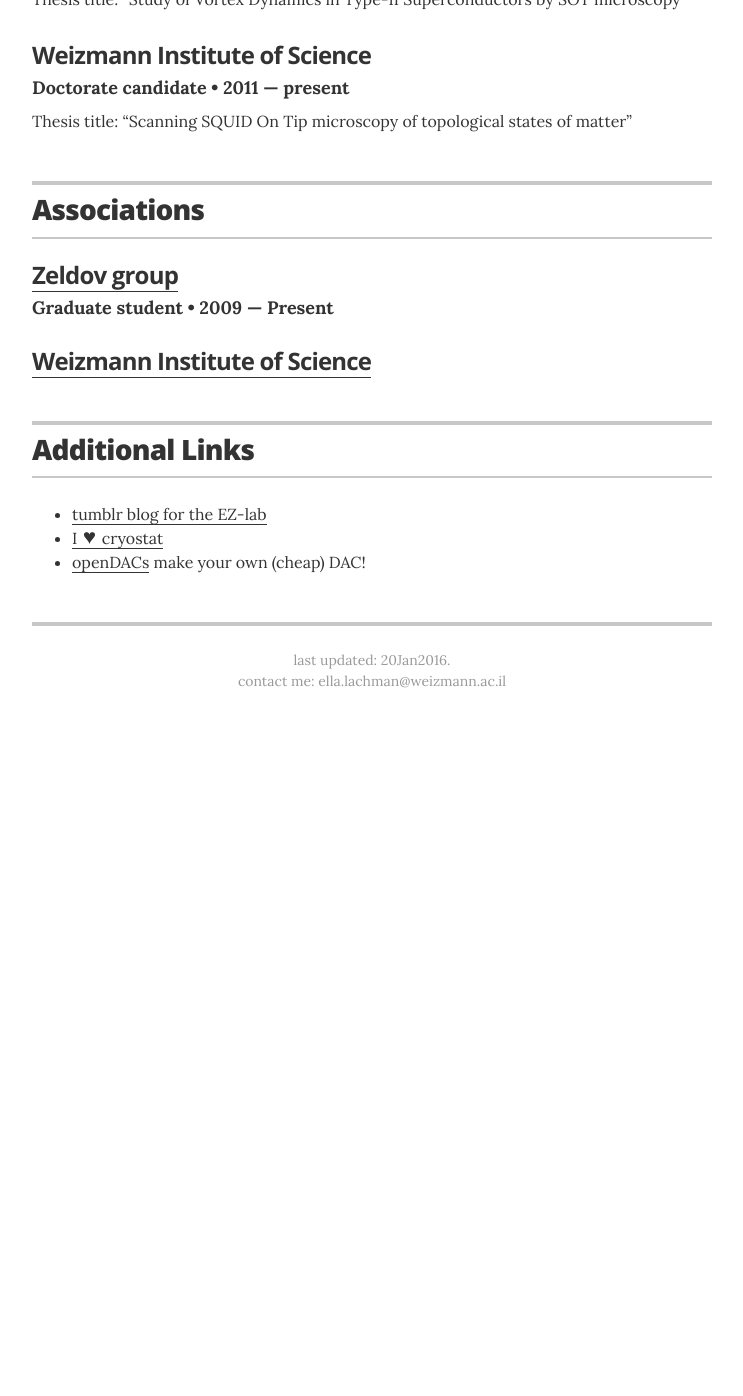
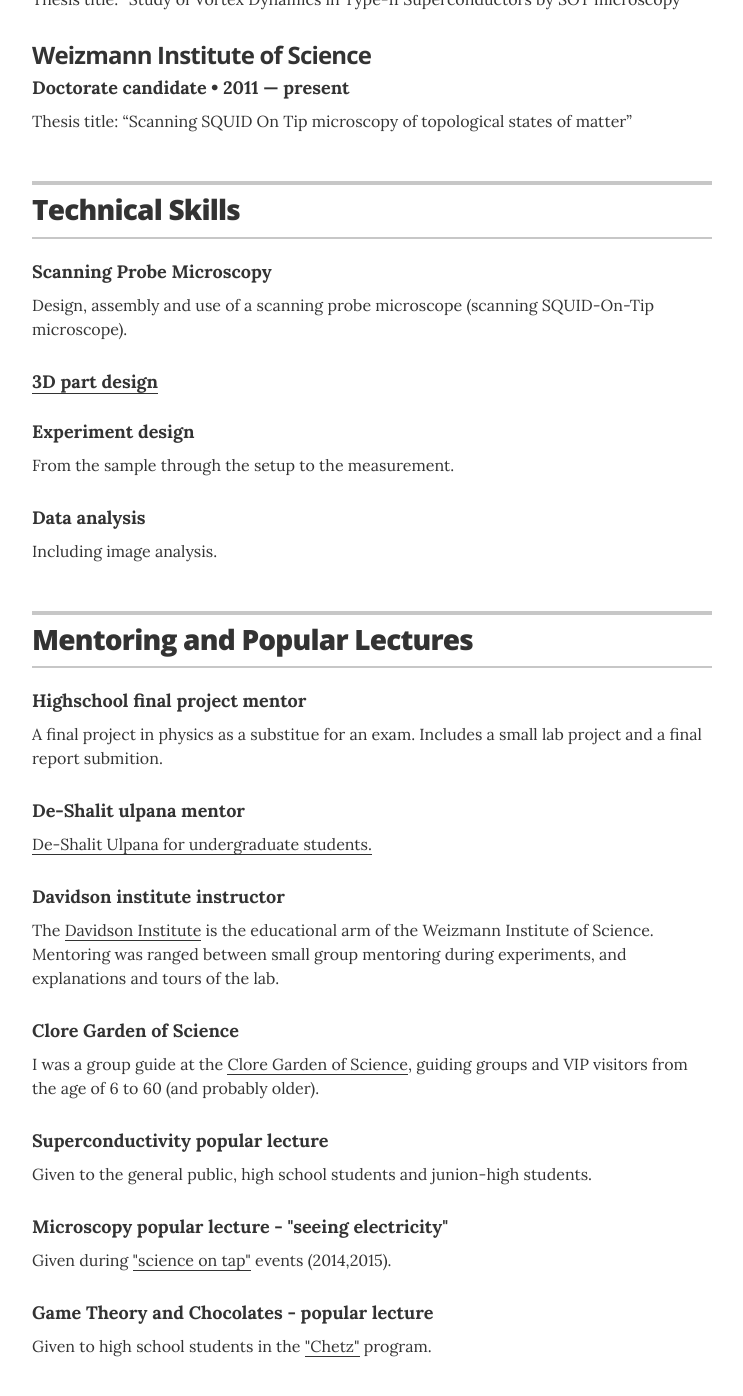
Before and after one commit to ellachman/ellachman.github.io, a Jekyll site: the page built from index.html, in a window 1280 px wide and 1400 px high, scrolled down 1555 px. Shown: the top 1396 px of the window, without its empty margins (268-1011 px from the left). Built offline with Jekyll 4.4.1, drawn with Linux system fonts in a browser that asks for light colours; before the commit the page ends 2295 px from its top, so only the background shows below that.

Commit message:
added skills and mentoring skills

```diff
--- a/_config.yml
+++ b/_config.yml
@@ -25,8 +25,8 @@ resume_looking_for_work:        "yes"
 # comment out to hide
 resume_section_about:	        true
 resume_section_education:       true
-resume_section_projects:        false
-resume_section_skills:          false
+resume_section_projects:        true
+resume_section_skills:          true
 resume_section_recognition:     false
 resume_section_links:           true
 resume_section_associations:    true
@@ -37,8 +37,8 @@ resume_social_links:
   resume_github_url:            "#about_bookmark"
   resume_website_url:           "#education_bookmark"
   resume_linkedin_url:          "#links_bookmark"
-  #resume_twitter_url:           "http://twitter.com/jglovier"
-  #resume_dribbble_url:          "https://dribbble.com/jag"
+  resume_twitter_url:          "#skills_bookmark"
+  resume_dribbble_url:         "#mentoring_bookmark"
   resume_facebook_url:          "https://www.facebook.com/groups/864414967005883/"
 
   # resume_instagram_url:         "insert your Instagram URL here"
--- a/_includes/icons/icon-dribbble.html
+++ b/_includes/icons/icon-dribbble.html
@@ -1,17 +1 @@
-<svg class="icon" xmlns="http://www.w3.org/2000/svg" xmlns:xlink="http://www.w3.org/1999/xlink" x="0px" y="0px"
-   viewBox="0 0 28 28" enable-background="new 0 0 28 28" xml:space="preserve" width="28">
-<path id="Dribbble" fill="#D1CECC" d="M13.76,14.4c0.37-0.15,0.78-0.26,1.16-0.43c-0.18-0.34-0.35-0.73-0.5-1.04
-  c-0.06-0.11-0.1-0.25-0.2-0.33c-2.49,0.72-5.25,1.17-8.48,1.16c-0.06,2.6,0.88,4.41,2.12,5.79C9.3,17.33,11.22,15.46,13.76,14.4z
-   M15.45,15.38c-2.87,1.04-5.13,2.68-6.53,5.19c0.95,0.74,2.22,1.38,3.72,1.65c1.65,0.29,3.38-0.01,4.6-0.55
-  c-0.37-2.12-0.97-4.14-1.65-5.92C15.57,15.62,15.57,15.46,15.45,15.38z M10.47,6.52c-2.3,1.15-3.92,2.99-4.58,5.79
-  c2.87-0.04,5.42-0.39,7.66-1.04C12.58,9.64,11.6,8.01,10.47,6.52z M14.01,0C6.27,0,0,6.28,0,14.01s6.27,14.01,14.01,14.01
-  c7.05,0,12.89-5.21,13.86-12c0.1-0.46,0.14-0.94,0.13-1.43c0.01-0.2,0.01-0.39,0.01-0.58C28.02,6.28,21.75,0,14.01,0z M21.17,20.6
-  c-0.77,0.85-1.69,1.53-2.78,2.07c-1.09,0.55-2.33,0.97-3.8,1.04c-3.1,0.15-5.52-1.04-7.14-2.53c-1.66-1.53-2.92-3.59-3.14-6.56
-  c-0.11-1.58,0.2-2.97,0.67-4.15c0.48-1.23,1.06-2.14,1.84-3.01c1.11-1.2,2.61-2.26,4.5-2.78c0.68-0.19,1.39-0.31,2.1-0.36
-  c3.17-0.2,5.51,1.07,7.16,2.56c1.65,1.48,2.94,3.62,3.11,6.58C23.89,16.57,22.7,18.94,21.17,20.6z M17.05,14.98
-  c0.64,1.86,1.23,3.76,1.59,5.9c0.46-0.26,0.86-0.61,1.24-0.99c1.14-1.15,1.99-2.63,2.33-4.55C20.79,14.91,18.79,14.7,17.05,14.98z
-   M15.2,10.8c1.73-0.7,3.28-1.6,4.3-3.01c-1.36-1.14-3.32-2.18-5.82-2.05c-0.6,0.03-1.05,0.08-1.59,0.2
-  c0.93,1.37,1.93,2.79,2.73,4.22C14.94,10.38,15.02,10.63,15.2,10.8z M15.81,12.06c0.2,0.38,0.39,0.81,0.56,1.19
-  c0.06,0.14,0.08,0.31,0.2,0.41c1.93-0.22,4.06-0.06,5.74,0.28c-0.06-2.27-0.82-3.85-1.87-5.14C19.24,10.23,17.65,11.27,15.81,12.06z
-  "/>
-</svg>
+<img class="icon" src='images/mentoring_icon.png' </img>
--- a/_includes/icons/icon-twitter.html
+++ b/_includes/icons/icon-twitter.html
@@ -1,10 +1 @@
-<svg class="icon" xmlns="http://www.w3.org/2000/svg" xmlns:xlink="http://www.w3.org/1999/xlink" x="0px" y="0px"
-   viewBox="0 0 28 28" enable-background="new 0 0 28 28" xml:space="preserve" width="28">
-<path id="Twitter" fill="#D1CECC" d="M14,0C6.27,0,0,6.27,0,14s6.27,14,14,14s14-6.27,14-14S21.73,0,14,0z M20.69,10.57
-  c0.01,0.15,0.01,0.3,0.01,0.45c0,4.56-3.47,9.82-9.82,9.82c-1.95,0-3.76-0.57-5.29-1.55c0.27,0.03,0.54,0.05,0.82,0.05
-  c1.62,0,3.11-0.55,4.29-1.48c-1.51-0.03-2.79-1.03-3.23-2.4c0.21,0.04,0.43,0.06,0.65,0.06c0.31,0,0.62-0.04,0.91-0.12
-  c-1.58-0.32-2.77-1.71-2.77-3.39c0-0.01,0-0.03,0-0.04c0.47,0.26,1,0.41,1.56,0.43c-0.93-0.62-1.54-1.68-1.54-2.87
-  c0-0.63,0.17-1.23,0.47-1.74c1.7,2.09,4.25,3.46,7.12,3.61c-0.06-0.25-0.09-0.52-0.09-0.79c0-1.91,1.55-3.45,3.45-3.45
-  c0.99,0,1.89,0.42,2.52,1.09c0.79-0.15,1.53-0.44,2.19-0.84c-0.26,0.81-0.81,1.48-1.52,1.91c0.7-0.08,1.36-0.27,1.98-0.54
-  C21.95,9.47,21.37,10.08,20.69,10.57z"/>
-</svg>
+<img class="icon" src='images/skills_icon.png' </img>
--- a/_layouts/resume.html
+++ b/_layouts/resume.html
@@ -92,58 +92,89 @@
       <!-- end Education -->
       {% endif %}
 
-      {% if site.resume_section_projects %}
+
+      {% if site.resume_section_skills %}
+      <!-- begin Skills -->
+      <section class="content-section">
+
+        <header class="section-header">
+          <h2 id="skills_bookmark">Technical Skills</h2>
+        </header>
+
+		<div class="resume-item">
+          <h4 class="resume-item-details">Scanning Probe Microscopy</h4>
+          <p class="resume-item-copy">Design, assembly and use of a scanning probe microscope (scanning SQUID-On-Tip microscope). </p>
+        </div>
+
+        <div class="resume-item">
+          <h4 class="resume-item-details"><a href="images/microscopeDesign.png" target="_blank">3D part design</a></h4>
+        </div>
+
+        <div class="resume-item">
+          <h4 class="resume-item-details">Experiment design</h4>
+          <p class="resume-item-copy">From the sample through the setup to the measurement.</p>
+        </div>
+
+        <div class="resume-item">
+          <h4 class="resume-item-details">Data analysis</h4>
+          <p class="resume-item-copy">Including image analysis.</p>
+        </div>
+
+
+      </section>
+      <!-- end Skills -->
+      {% endif %}
+
+     {% if site.resume_section_projects %}
       <!-- begin Projects -->
       <section class="content-section">
 
         <header class="section-header">
-          <h2>Projects</h2>
+          <h2 id="mentoring_bookmark">Mentoring and Popular Lectures</h2>
         </header>
 
         <div class="resume-item">
-          <h3 class="resume-item-title"><a href="http://donutlocator.io" target="_blank">donutfinder.io</a></h3>
-          <h4 class="resume-item-details">Founder & Primary Developer &bull; 2012 &mdash; Present</h4>
-          <p class="resume-item-copy">Donut Locator is an open source node/ember app that lets users find donuts within a defined radius from their home.</p>
+          <h4 class="resume-item-details">Highschool final project mentor</h4>
+          <p class="resume-item-copy">A final project in physics as a substitue for an exam. Includes a small lab project and a final report submition.</p>
         </div>
 
-        <div class="resume-item">
-          <h3 class="resume-item-title">Springfield Donut Eater's User Group</h3>
-          <h4 class="resume-item-details">Co-Founder & Organizer &bull; 2007 &mdash; Present</h4>
-          <p class="resume-item-copy">DEUG is a local monthly meetup in Springfield where we share all the latest tips and tricks for dat donut lifestyle. I organize the group, and typically eat most of the donuts.</p>
+		<div class="resume-item">
+          <h4 class="resume-item-details">De-Shalit ulpana mentor</h4>
+          <p class="resume-item-copy"><a href="https://www.weizmann.ac.il/UlpanotdeShalit/the-ulpanot" target="_blank">De-Shalit Ulpana for undergraduate students.</a></p>
+        </div>
+
+		<div class="resume-item">
+          <h4 class="resume-item-details">Davidson institute instructor</h4>
+          <p class="resume-item-copy">The <a href="http://davidson.weizmann.ac.il/en/" target="_blank">Davidson Institute</a>  is the educational arm of the Weizmann Institute of Science.<br>
+										Mentoring was ranged between small group mentoring during experiments, and explanations and tours of the lab.</p>
+        </div>
+
+		<div class="resume-item">
+          <h4 class="resume-item-details">Clore Garden of Science</h4>
+          <p class="resume-item-copy">I was a group guide at the <a href="http://davidson.weizmann.ac.il/en/science-garden" target="_blank">Clore Garden of Science</a>, guiding groups and VIP visitors from the age of 6 to 60 (and probably older).</p>
+        </div>
+
+		<div class="resume-item">
+          <h4 class="resume-item-details">Superconductivity popular lecture</h4>
+          <p class="resume-item-copy">Given to the general public, high school students and junion-high students.</p>
+        </div>
+
+		<div class="resume-item">
+          <h4 class="resume-item-details">Microscopy popular lecture - "seeing electricity"</h4>
+          <p class="resume-item-copy">Given during <a href="http://wis-wander.weizmann.ac.il/content/science-tap-2014" target="_blank">"science on tap"</a> events (2014,2015).</p>
+        </div>
+
+		<div class="resume-item">
+          <h4 class="resume-item-details">Game Theory and Chocolates - popular lecture</h4>
+          <p class="resume-item-copy">Given to high school students in the <a href="http://davidson.weizmann.ac.il/content/%D7%97%D7%A6-%E2%80%93-%D7%97%D7%95%D7%A7%D7%A8%D7%99%D7%9D-%D7%A6%D7%A2%D7%99%D7%A8%D7%99%D7%9D" target="_blank">"Chetz"</a> program.</p>
         </div>
 
       </section>
       <!-- end Projects -->
       {% endif %}
 
-      {% if site.resume_section_skills %}
-      <!-- begin Skills -->
-      <section class="content-section">
 
-        <header class="section-header">
-          <h2>Skills</h2>
-        </header>
-
-        <div class="resume-item">
-          <h4 class="resume-item-details">Donut design</h4>
-          <p class="resume-item-copy">Sprinkle art, icing design, eclair management, taste testing, donut/coffee pairing research</p>
-        </div>
-
-        <div class="resume-item">
-          <h4 class="resume-item-details">Craft beer brewing</h4>
-          <p class="resume-item-copy">Hops inspection, brew testing, distribution management, bottle label design, festival and event management</p>
-        </div>
-
-        <div class="resume-item">
-          <h4 class="resume-item-details">Family leadership</h4>
-          <p class="resume-item-copy">Bread winning, conflict resolution, couch inspection, TV longevity testing</p>
-        </div>
-
-      </section>
-      <!-- end Skills -->
-      {% endif %}
-
-      {% if site.resume_section_recognition %}
+	{% if site.resume_section_recognition %}
       <!-- begin Recognition -->
       <section class="content-section">
 
```
Also changed, not shown: images/mentoring_icon.png (added), images/microscopeDesign.png (added), images/skills_icon.png (added).
